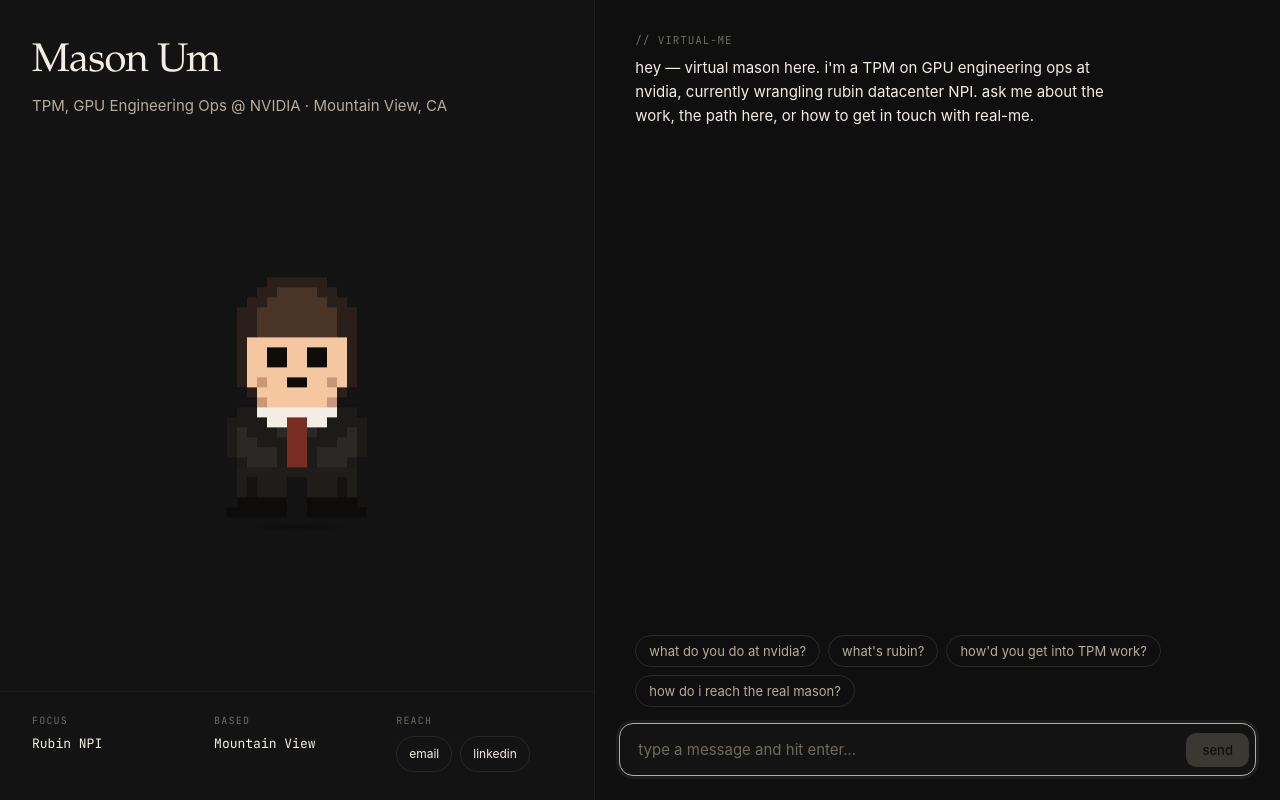
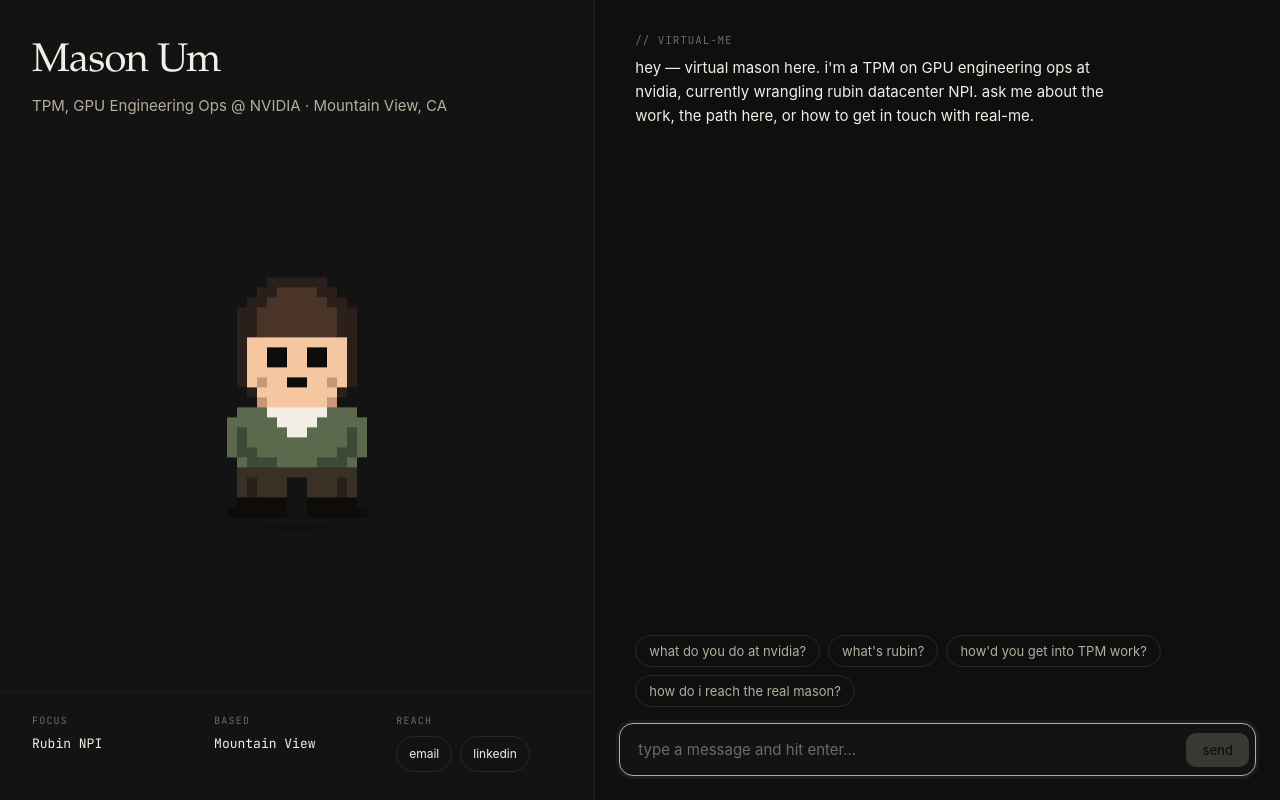
Before and after one commit to MU86/portfolio, a Next.js app: page / in a window 1280 px wide. Built offline with nearby package versions, Linux system fonts and the light colour scheme.

Commit message:
Switch character to business casual
Olive sweater over a white collared shirt (V-neck peek), warm chinos.
Drops the formal vest + tie for a softer, less corporate vibe.

Co-Authored-By: Claude Sonnet 4.6 <noreply@anthropic.com>

```diff
--- a/components/PixelCharacter.tsx
+++ b/components/PixelCharacter.tsx
@@ -14,13 +14,13 @@ const PALETTE: Record<number, string> = {
   3: "#c99777", // skin shadow
   4: "#2a1f1a", // hair
   5: "#4a3428", // hair highlight
-  6: "#1c1b18", // vest dark
-  7: "#2a2925", // vest highlight
-  8: "#1f1d1a", // pants
-  9: "#141311", // pants shadow
-  10: "#1c1b18", // unused (kept so legacy refs stay valid)
+  6: "#5b6a4d", // sweater olive
+  7: "#3f4a36", // sweater shadow
+  8: "#3a3026", // chinos warm dark
+  9: "#26201a", // chinos shadow
+  10: "#5b6a4d", // unused (kept so legacy refs stay valid)
   11: "#f3eee5", // shirt white / eye white
-  12: "#7a2e23", // tie maroon
+  12: "#5b6a4d", // unused (was tie)
 };
 
 // 16 wide x 24 tall. Frame A (idle), B (subtle breath), C (blink), S (smile).
@@ -41,13 +41,13 @@ const FRAME_A: number[][] = [
   // neck (rows 11-12)
   [0,0,0,4,2,2,2,2,2,2,2,2,4,0,0,0],
   [0,0,0,0,3,2,2,2,2,2,2,3,0,0,0,0],
-  // collar + vest (rows 13-18)
-  [0,0,6,6,11,11,11,11,11,11,11,11,6,6,0,0], // shoulders + white collar
-  [0,6,6,6,6,11,11,12,12,11,11,6,6,6,6,0],   // V-neck + tie knot
-  [0,6,7,6,6,6,7,12,12,7,6,6,6,7,6,0],       // vest + tie
-  [0,6,7,7,6,6,6,12,12,6,6,6,7,7,6,0],
-  [0,6,7,7,7,7,6,12,12,6,7,7,7,7,6,0],
-  [0,0,6,7,7,7,6,12,12,6,7,7,7,6,0,0],       // vest bottom
+  // sweater over collared shirt (rows 13-18)
+  [0,0,6,6,6,11,11,11,11,11,11,6,6,6,0,0],   // shoulders + white collar peek
+  [0,6,6,6,6,6,11,11,11,11,6,6,6,6,6,0],     // V-neck shows shirt
+  [0,6,7,6,6,6,6,11,11,6,6,6,6,7,6,0],
+  [0,6,7,6,6,6,6,6,6,6,6,6,6,7,6,0],         // sweater body
+  [0,6,7,7,6,6,6,6,6,6,6,6,7,7,6,0],
+  [0,0,6,7,7,7,6,6,6,6,7,7,7,6,0,0],         // sweater bottom hem
   // pants (rows 19-21)
   [0,0,8,8,8,8,8,8,8,8,8,8,8,8,0,0],
   [0,0,8,9,8,8,8,0,0,8,8,8,9,8,0,0],
```
